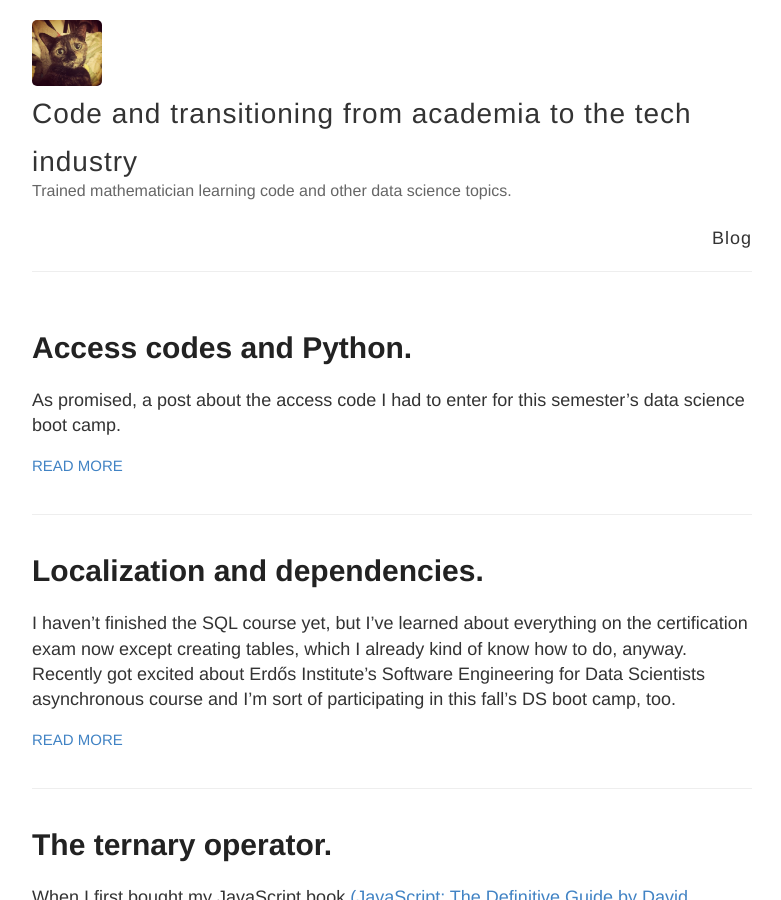
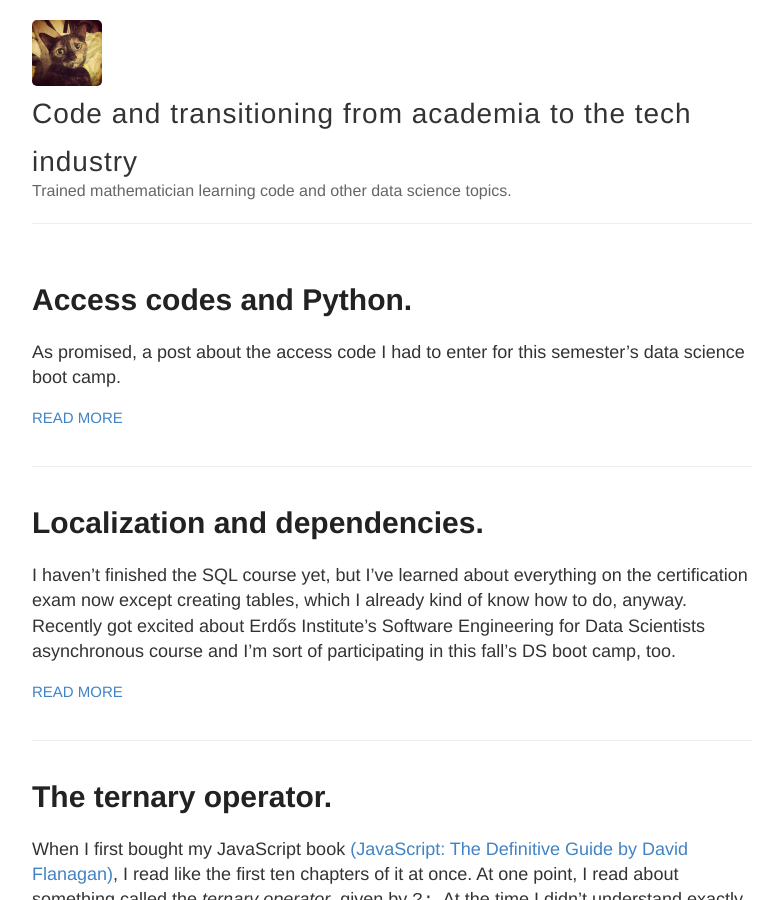
Before and after one commit to wh33les/codingblog, a Jekyll site: the page built from index.html, in a window 1280 px wide and 900 px high. Shown: the whole window, without its empty margins (248-1029 px from the left). Built offline with Jekyll 4.4.1, drawn with Linux system fonts in a browser that asks for light colours; formulas are drawn with MathJax 3.

Commit message:
Fixed broken links.

```diff
--- a/_config.yml
+++ b/_config.yml
@@ -50,7 +50,7 @@ url: https://wh33les.github.io
 # (http://yourusername.github.io/repository-name)
 # and NOT your User repository (http://yourusername.github.io)
 # then add in the baseurl here, like this: "/repository-name"
-baseurl: "/Blog"
+baseurl: "/codingblog"
 
 #
 # !! You don't need to change any of the configuration flags below !!
--- a/_layouts/default.html
+++ b/_layouts/default.html
@@ -37,7 +37,7 @@
           </div>
 
           <nav>
-            <a href="{{ site.baseurl }}/" target="_self">Blog</a>
+            <!--<a href="{{ site.baseurl }}/" target="_self">Blog</a>-->
             <!--<a href="{{ site.baseurl }}/about" target="_self">About</a>-->
           </nav>
         </header>
```
